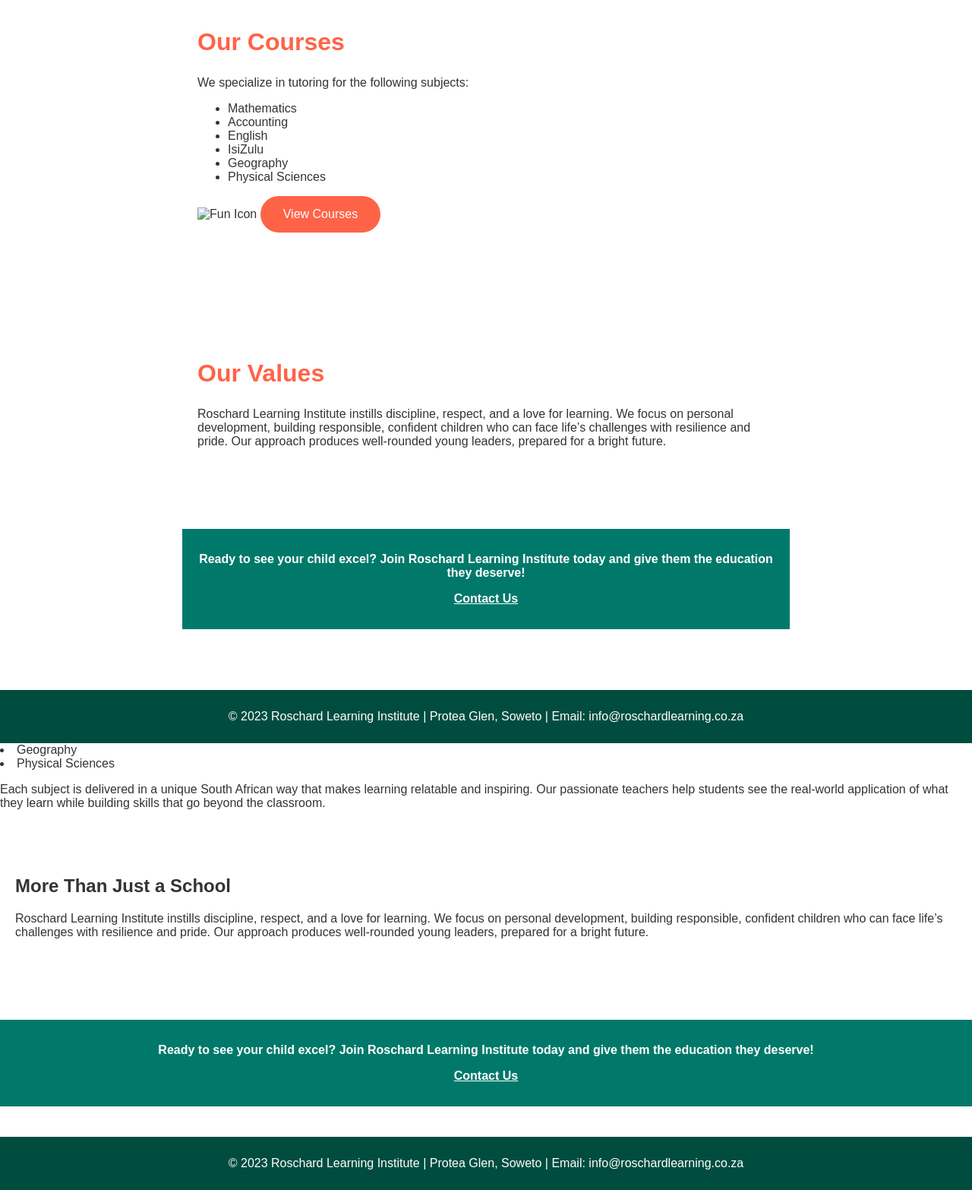
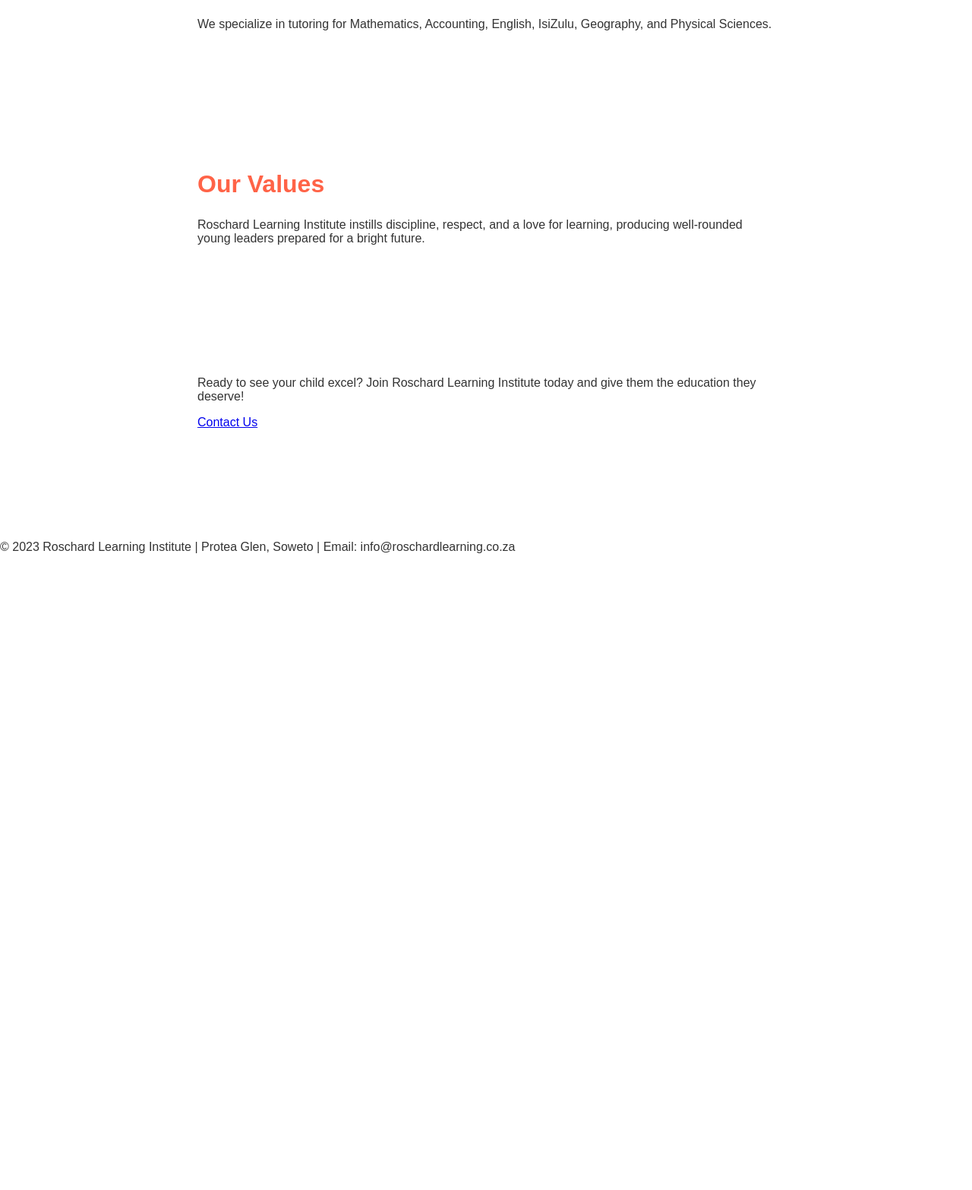
Before and after one commit to Thabo-king/Thabo-king, a plain HTML site: page index.html in a window 1280 px wide. Shown: the part 892-2458 px from the top of the page at 76% size. After the commit the page ends 1637 px from the top, so only its background shows below. Drawn offline with Linux system fonts and the light colour scheme.

Commit message:
Update index.html

```diff
--- a/index.html
+++ b/index.html
@@ -5,7 +5,7 @@
   <meta name="viewport" content="width=device-width, initial-scale=1.0">
   <title>Roschard Learning Institute</title>
   <style>
-    /* Basic styles */
+    /* Basic styling */
     body {
       font-family: Arial, sans-serif;
       margin: 0;
@@ -18,28 +18,16 @@
       padding: 20px;
       text-align: center;
     }
-    header h1 {
-      margin: 0;
-    }
-    .navbar {
-      display: flex;
-      justify-content: center;
-      background: #00796b;
-      padding: 10px;
-    }
     .navbar button {
       background-color: #004d40;
       color: white;
       padding: 10px 20px;
       margin: 0 10px;
+      cursor: pointer;
       border: none;
       border-radius: 5px;
-      cursor: pointer;
-      transition: background-color 0.3s;
     }
-    .navbar button:hover {
-      background-color: #00695c;
-    }
+
     .content {
       max-width: 800px;
       margin: 20px auto;
@@ -47,78 +35,26 @@
     }
     .section {
       padding: 50px 20px;
+      opacity: 0;
+      transform: scale(1.1);
       transition: transform 0.8s, opacity 0.8s;
       margin-bottom: 40px;
     }
-    .cta {
-      background: #00796b;
-      color: #fff;
-      padding: 15px;
-      text-align: center;
-      font-weight: bold;
-    }
-    footer {
-      background: #004d40;
-      color: #fff;
-      text-align: center;
-      padding: 10px;
+    .active {
+      opacity: 1;
+      transform: scale(1);
     }
 
-    /* Animation keyframes and classes */
+    /* Animation keyframes and styles */
     @keyframes bounceIn {
       0% { transform: scale(0.3); opacity: 0; }
       50% { transform: scale(1.1); opacity: 1; }
-      70% { transform: scale(0.9); }
       100% { transform: scale(1); }
     }
-    @keyframes zoomTransition {
-      0% { transform: scale(1.2); opacity: 0; }
-      100% { transform: scale(1); opacity: 1; }
-    }
-    @keyframes bubbleHover {
-      0% { transform: scale(1); }
-      50% { transform: scale(1.1); }
-      100% { transform: scale(1); }
-    }
-    .bounce-in {
-      animation: bounceIn 1s ease-out;
-    }
-    .zoom-transition {
-      animation: zoomTransition 0.8s ease-in;
-    }
-    .bubble-hover:hover {
-      animation: bubbleHover 0.3s ease-out;
-      animation-iteration-count: infinite;
-    }
-
-    /* Enhanced styling for sections */
     .section-title {
       font-size: 2rem;
       color: #FF6347;
-      font-weight: bold;
       animation: bounceIn 1s ease-out;
-    }
-    .button {
-      background-color: #ff6347;
-      color: white;
-      padding: 15px 30px;
-      border: none;
-      border-radius: 30px;
-      cursor: pointer;
-      font-size: 1rem;
-      transition: transform 0.3s ease-out;
-    }
-    .button:hover {
-      animation: bubbleHover 0.3s ease-out;
-      background-color: #ffa07a;
-    }
-    .cartoon-icon {
-      width: 50px;
-      height: 50px;
-      transition: transform 0.3s ease-out;
-    }
-    .cartoon-icon:hover {
-      transform: rotate(10deg) scale(1.1);
     }
   </style>
 </head>
@@ -138,40 +74,29 @@
   </div>
 
   <div class="content">
-    <section class="section zoom-transition" id="welcome">
-      <h2 class="section-title bounce-in">Welcome to Roschard Learning Institute</h2>
+    <section class="section" id="welcome">
+      <h2 class="section-title">Welcome to Roschard Learning Institute</h2>
       <p>Your journey to confidence and knowledge begins here!</p>
-      <button class="button bubble-hover">Learn More</button>
     </section>
 
-    <section class="section zoom-transition" id="difference">
-      <h2 class="section-title bounce-in">The Roschard Difference</h2>
-      <p>Many intelligent students struggle with low grades, not because they lack ability, but because they lack confidence or do not find school enjoyable. At Roschard Learning Institute, we address these challenges by teaching core subjects in a way that connects to the vibrant South African spirit. Every lesson is designed to be engaging and fun, helping students see the potential in themselves.</p>
+    <section class="section" id="difference">
+      <h2 class="section-title">The Roschard Difference</h2>
+      <p>At Roschard Learning Institute, we teach core subjects in a way that connects to the vibrant South African spirit, designed to be engaging and fun, helping students see their potential.</p>
     </section>
 
-    <section class="section zoom-transition" id="courses">
-      <h2 class="section-title bounce-in">Our Courses</h2>
-      <p>We specialize in tutoring for the following subjects:</p>
-      <ul>
-        <li>Mathematics</li>
-        <li>Accounting</li>
-        <li>English</li>
-        <li>IsiZulu</li>
-        <li>Geography</li>
-        <li>Physical Sciences</li>
-      </ul>
-      <img src="icon.png" alt="Fun Icon" class="cartoon-icon">
-      <button class="button bubble-hover">View Courses</button>
+    <section class="section" id="courses">
+      <h2 class="section-title">Our Courses</h2>
+      <p>We specialize in tutoring for Mathematics, Accounting, English, IsiZulu, Geography, and Physical Sciences.</p>
     </section>
 
-    <section class="section zoom-transition" id="values">
-      <h2 class="section-title bounce-in">Our Values</h2>
-      <p>Roschard Learning Institute instills discipline, respect, and a love for learning. We focus on personal development, building responsible, confident children who can face life’s challenges with resilience and pride. Our approach produces well-rounded young leaders, prepared for a bright future.</p>
+    <section class="section" id="values">
+      <h2 class="section-title">Our Values</h2>
+      <p>Roschard Learning Institute instills discipline, respect, and a love for learning, producing well-rounded young leaders prepared for a bright future.</p>
     </section>
 
-    <section class="section cta" id="contact">
+    <section class="section" id="contact">
       <p>Ready to see your child excel? Join Roschard Learning Institute today and give them the education they deserve!</p>
-      <p><a href="mailto:info@roschardlearning.co.za" style="color: #fff; text-decoration: underline;">Contact Us</a></p>
+      <p><a href="mailto:info@roschardlearning.co.za">Contact Us</a></p>
     </section>
   </div>
 
@@ -180,41 +105,28 @@
   </footer>
 
   <script>
+    // Smooth scroll to sections
     function scrollToSection(sectionId) {
       document.getElementById(sectionId).scrollIntoView({ behavior: 'smooth' });
     }
+
+    // Intersection observer to add 'active' class when in view
+    const sections = document.querySelectorAll('.section');
+    const observer = new IntersectionObserver(entries => {
+      entries.forEach(entry => {
+        if (entry.isIntersecting) {
+          entry.target.classList.add('active');
+        }
+      });
+    }, { threshold: 0.5 });
+
+    sections.forEach(section => {
+      observer.observe(section);
+    });
   </script>
 </body>
 </html>
 
-                <li>Geography</li>
-                <li>Physical Sciences</li>
-            </ul>
-            <p>Each subject is delivered in a unique South African way that makes learning relatable and inspiring. Our passionate teachers help students see the real-world application of what they learn while building skills that go beyond the classroom.</p>
-        </div>
-
-        <div class="section" id="values">
-            <h2>More Than Just a School</h2>
-            <p>Roschard Learning Institute instills discipline, respect, and a love for learning. We focus on personal development, building responsible, confident children who can face life’s challenges with resilience and pride. Our approach produces well-rounded young leaders, prepared for a bright future.</p>
-        </div>
-
-        <div class="section cta" id="contact">
-            <p>Ready to see your child excel? Join Roschard Learning Institute today and give them the education they deserve!</p>
-            <p><a href="mailto:info@roschardlearning.co.za" style="color: #fff; text-decoration: underline;">Contact Us</a></p>
-        </div>
-    </div>
-
-    <footer>
-        <p>&copy; 2023 Roschard Learning Institute | Protea Glen, Soweto | Email: info@roschardlearning.co.za</p>
-    </footer>
-
-    <script>
-        // JavaScript to scroll to specific sections
-        function scrollToSection(sectionId) {
-            document.getElementById(sectionId).scrollIntoView({ behavior: 'smooth' });
-        }
-    </script>
-</body>
 </html>
     </footer>
 </body>
```
